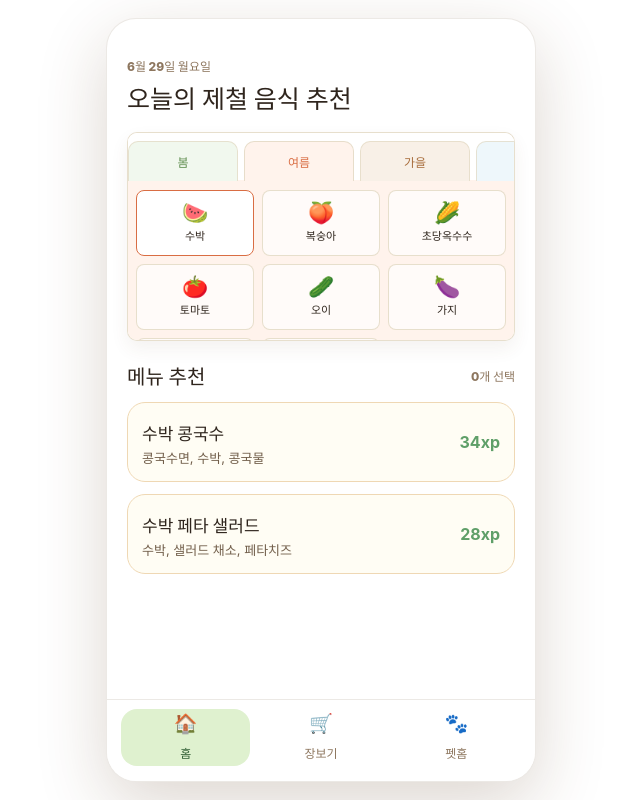
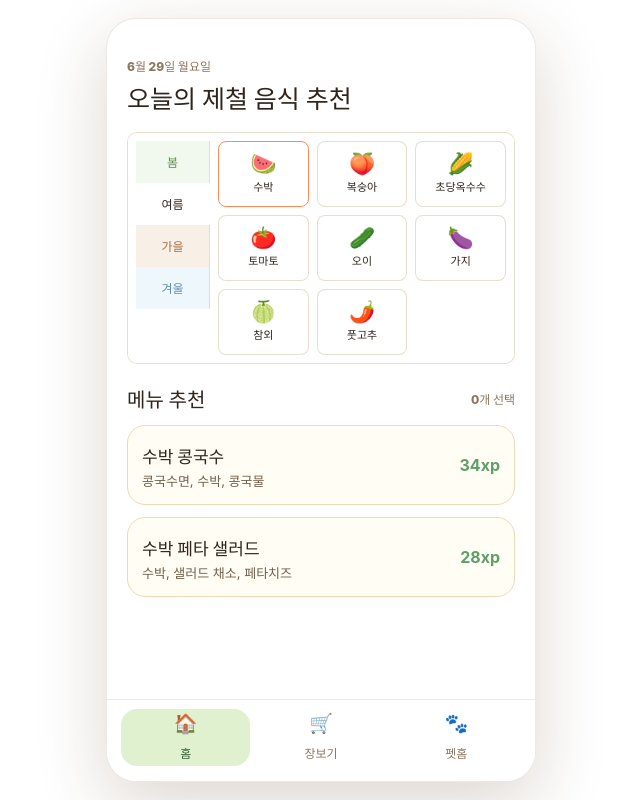
Before and after one commit to maengu86/Toss_menu, a React (Vite) app: page / in a window 1280 px wide. Shown: the whole page, without its empty margins (319-959 px from the left). Built offline with nearby package versions, Linux system fonts and the light colour scheme.

Commit message:
Restore fixed season tab colors

```diff
--- a/src/App.css
+++ b/src/App.css
@@ -384,7 +384,6 @@
   border-radius: 10px;
   background: #ffffff;
   box-shadow: 0 8px 18px rgba(97, 76, 45, 0.07);
-  --active-season-surface: #fff7f1;
   --season-spring-surface: #f1f8ee;
   --season-spring-ink: #5f8e4f;
   --season-summer-surface: #fff3ec;
@@ -395,43 +394,14 @@
   --season-winter-ink: #5c91ad;
 }
 
-.season-panel.season-spring {
-  --active-season-surface: var(--season-spring-surface);
-  --active-season-ink: var(--season-spring-ink);
-}
-
-.season-panel.season-summer {
-  --active-season-surface: var(--season-summer-surface);
-  --active-season-ink: var(--season-summer-ink);
-}
-
-.season-panel.season-autumn {
-  --active-season-surface: var(--season-autumn-surface);
-  --active-season-ink: var(--season-autumn-ink);
-}
-
-.season-panel.season-winter {
-  --active-season-surface: var(--season-winter-surface);
-  --active-season-ink: var(--season-winter-ink);
-}
-
 .season-tabs {
-  display: flex;
-  gap: 6px;
-  align-items: stretch;
+  display: grid;
+  grid-template-columns: 1fr;
+  gap: 0;
+  align-content: start;
   margin: 0;
-  overflow-x: auto;
-  overflow-y: hidden;
-  overscroll-behavior-x: contain;
-  scroll-snap-type: x proximity;
-  -webkit-overflow-scrolling: touch;
+  overflow: visible;
   transform: none;
-  scrollbar-width: none;
-  touch-action: pan-x;
-}
-
-.season-tabs::-webkit-scrollbar {
-  display: none;
 }
 
 .decor-tabs {
@@ -446,19 +416,16 @@
 }
 
 .season-tabs button {
-  min-width: 110px;
-  min-height: 40px;
-  flex: 0 0 auto;
-  border: 1px solid rgba(226, 216, 195, 0.72);
-  border-bottom: 0;
-  border-radius: 10px 10px 0 0;
+  min-height: 42px;
+  border: 0;
+  border-right: 1px solid rgba(226, 216, 195, 0.82);
+  border-radius: 0;
   clip-path: none;
   color: #8d765e;
   font-size: 12px;
   font-weight: 900;
   background: #ffffff;
   box-shadow: none;
-  scroll-snap-align: start;
 }
 
 .season-tabs button[style*="7abf63"] {
@@ -482,18 +449,25 @@
 }
 
 .season-tabs button.active {
-  color: var(--active-season-ink);
-  min-height: 40px;
+  color: #2f251d;
+  min-height: 42px;
   position: relative;
   z-index: 2;
-  border-color: rgba(226, 216, 195, 0.82);
-  background: var(--active-season-surface);
+  border-right-color: #ffffff;
+  border-radius: 8px 0 0 8px;
+  background: #ffffff;
   transform: none;
-  box-shadow: 0 1px 0 var(--active-season-surface);
+  box-shadow: none;
+}
+
+.season-panel-index {
+  display: grid;
+  grid-template-columns: 82px minmax(0, 1fr);
+  box-shadow: none;
 }
 
 .season-panel-index .season-tabs {
-  padding: 8px 8px 0;
+  padding: 8px 0 8px 8px;
   background: #ffffff;
 }
 
@@ -501,21 +475,9 @@
   display: grid;
   grid-template-columns: repeat(3, minmax(0, 1fr));
   gap: 8px;
-  margin-top: -1px;
-  max-height: 160px;
-  padding: 10px 8px 10px;
-  background: var(--active-season-surface);
-  overflow-x: hidden;
-  overflow-y: auto;
-  overscroll-behavior-y: contain;
-  scroll-behavior: smooth;
-  scrollbar-width: none;
-  touch-action: pan-y;
-  -webkit-overflow-scrolling: touch;
-}
-
-.season-panel-index .seasonal-grid::-webkit-scrollbar {
-  display: none;
+  padding: 8px;
+  background: #ffffff;
+  overflow: visible;
 }
 
 .season-panel-index .seasonal-tile {
@@ -528,7 +490,7 @@
 }
 
 .season-panel-index .seasonal-tile.active {
-  border-color: var(--active-season-ink);
+  border-color: #ff8a58;
   background: #ffffff;
   box-shadow: none;
   transform: none;
```
